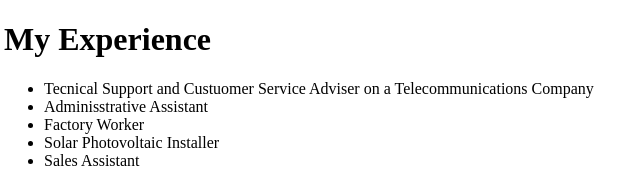
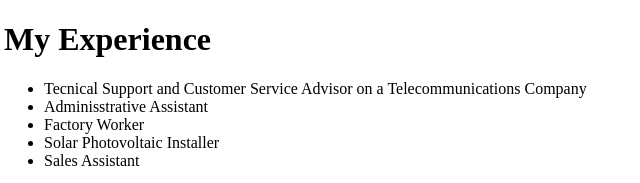
Before and after one commit to SOCRAMBLLE/CV, a plain HTML site: page experience.html in a window 1280 px wide. Shown: the top 183 px of the page, 4-644 px from the left. Drawn offline with Linux system fonts and the light colour scheme.

Commit message:
Update experience.html
Some corrections to the code.

```diff
--- a/experience.html
+++ b/experience.html
@@ -7,7 +7,7 @@
   <body>
     <h1>My Experience</h1>
     <ul>
-      <li>Tecnical Support and Custuomer Service Adviser on a Telecommunications Company </li>
+      <li>Tecnical Support and Customer Service Advisor on a Telecommunications Company </li>
       <li>Adminisstrative Assistant</li>
       <li>Factory Worker</li>
       <li>Solar Photovoltaic Installer</li>
```
